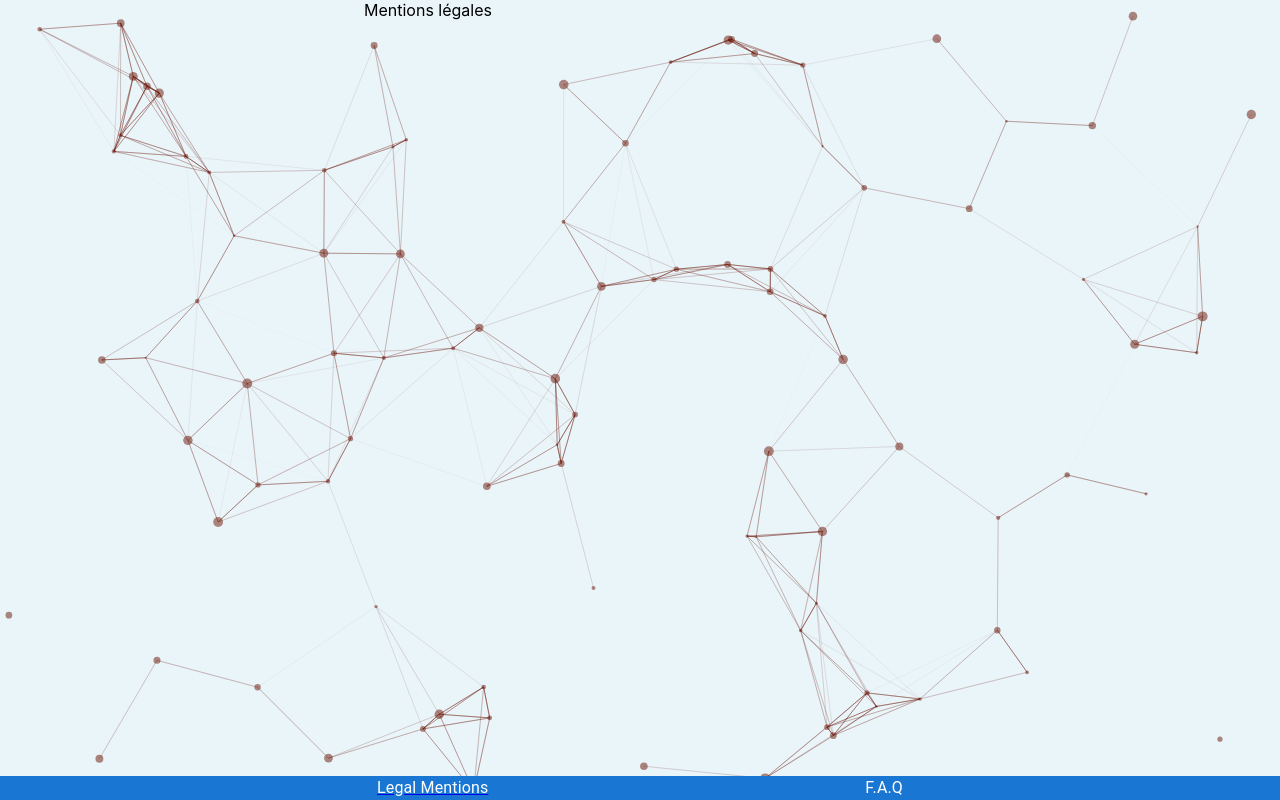
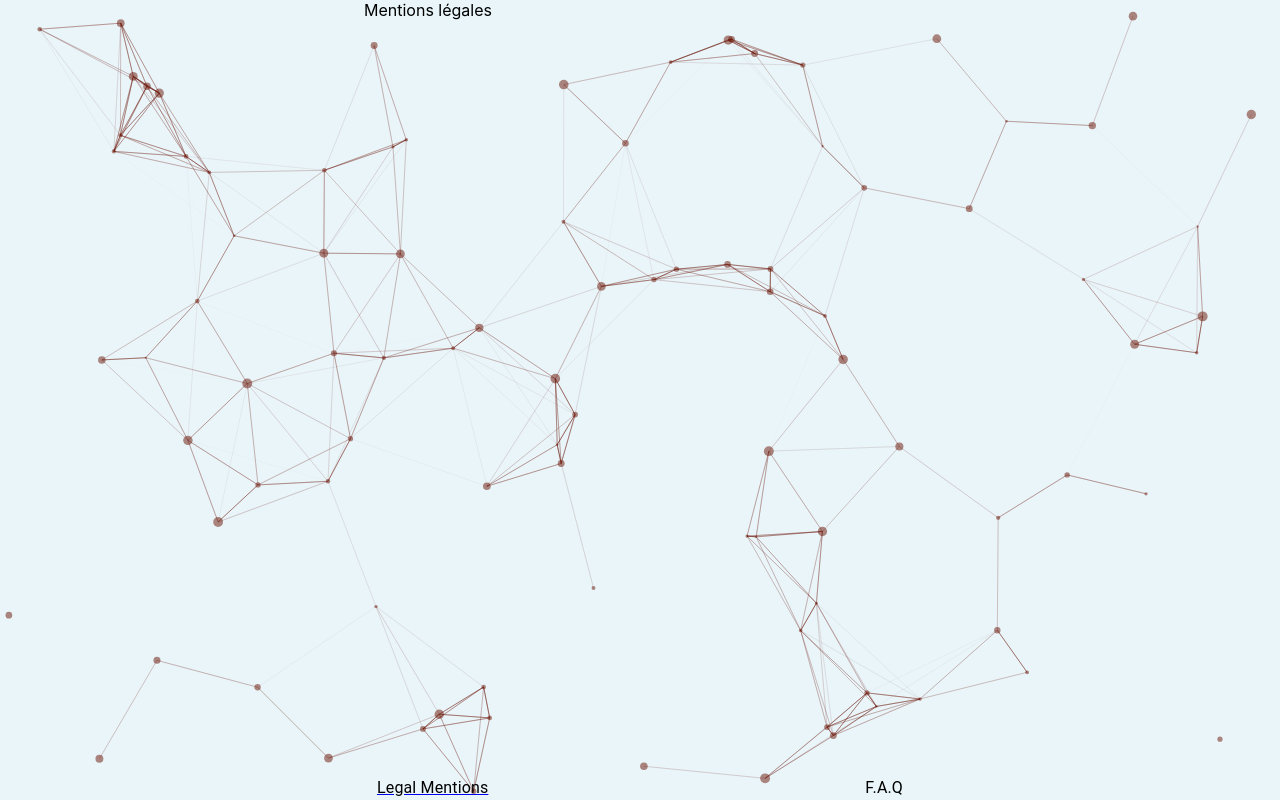
Before and after one commit to MarthL/survey, a React (Create React App) app: page /legal in a window 1280 px wide. Built offline with nearby package versions, Linux system fonts and the light colour scheme.

Commit message:
add style

```diff
--- a/src/components/Temp/Footer/Footer.tsx
+++ b/src/components/Temp/Footer/Footer.tsx
@@ -2,16 +2,13 @@ import React from "react";
 import { JSX } from "react/jsx-runtime";
 import { Box } from "@mui/material";
 import Typography from "@mui/material/Typography";
-import logo from '../../../logo.svg';
 import Container from "@mui/material/Container";
-import { Color } from "@mui/material";
 import { NavLink } from 'react-router-dom';
 
 export function Footer(): JSX.Element {
 
-  return(
+  return (
     <Box component="div" sx={{
-      backgroundColor: "#1976d2",
       display: { xs: 'flex' },
       flexGrow: 1,
       justifyContent: 'space-evenly',
@@ -22,12 +19,13 @@ export function Footer(): JSX.Element {
       textDecoration: 'none',
       position: 'fixed',
       bottom: 0,
+      marginTop: "50px",
       width: '100vw'
     }}>
       <NavLink to="/legal">
-        <Typography color="white" >Legal Mentions</Typography>
+        <Typography color="black" >Legal Mentions</Typography>
       </NavLink>
-      <Typography color="white" >F.A.Q</Typography>
+      <Typography color="black" >F.A.Q</Typography>
     </Box>
   )
 
```
Also changed, not shown: src/components/Temp/Footer/Footer.css (deleted).
